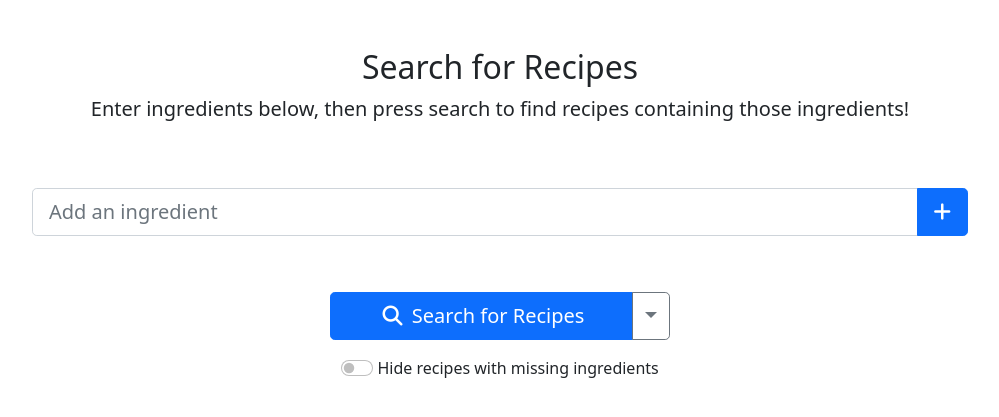
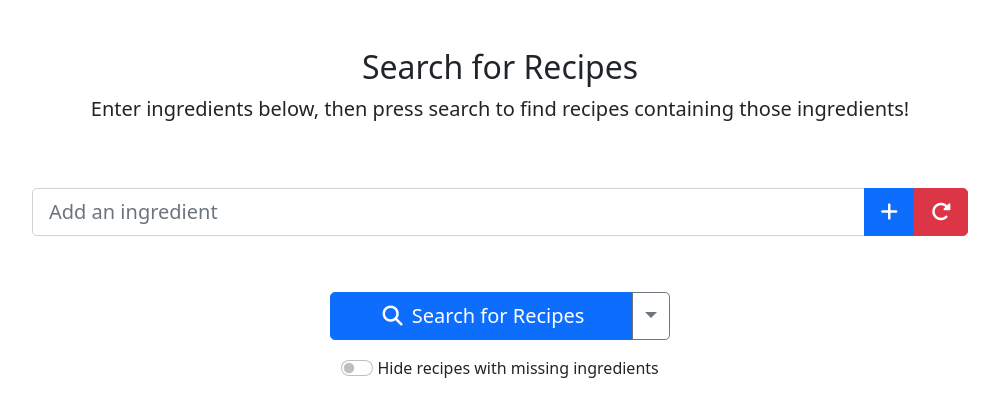
Before and after one commit to brianMxBm/PantryPal, a Flask app: page / in a window 1280 px wide. Shown: the top 417 px of the page, without its empty margins (140-1139 px from the left). Run offline with Flask 2, Linux system fonts and the light colour scheme; some libraries are stand-ins or nearby versions.

Commit message:
Add a Button To Remove All Ingredients.

```diff
--- a/web/templates/recipes/index.html
+++ b/web/templates/recipes/index.html
@@ -22,6 +22,10 @@
             <button id="button-add-ingredient" class="btn btn-lg btn-primary" type="submit">
                 <i class="fas fa-plus" aria-hidden="true"></i>
                 <span class="visually-hidden">Add Ingredient</span>
+            </button>
+            <button id="button-remove-all-ingredients" class="btn btn-lg btn-danger" type="reset"
+                    title="Remove all ingredients">
+                <i class="fas fa-redo-alt" aria-hidden="true"></i>
             </button>
         </form>
     </div>
```
